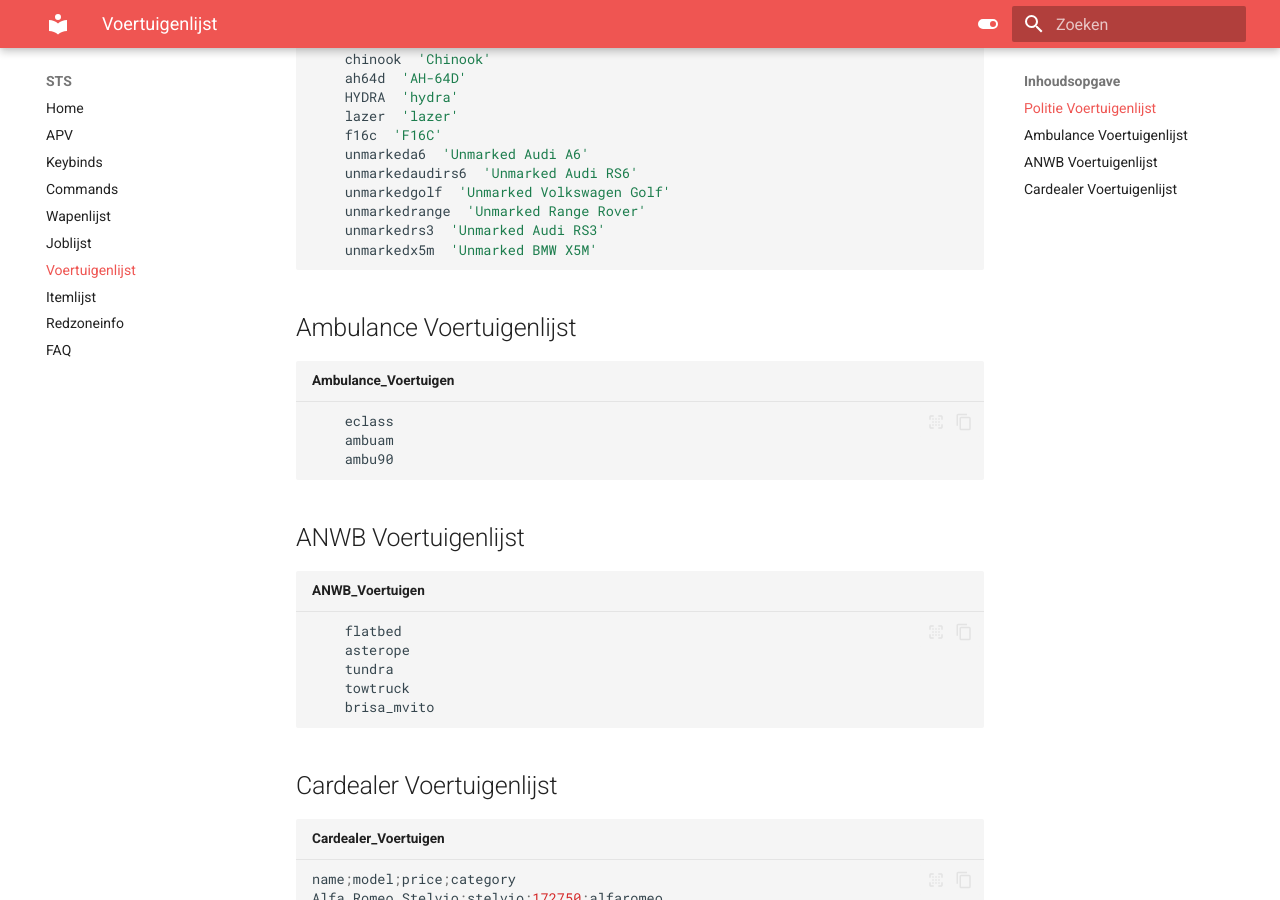
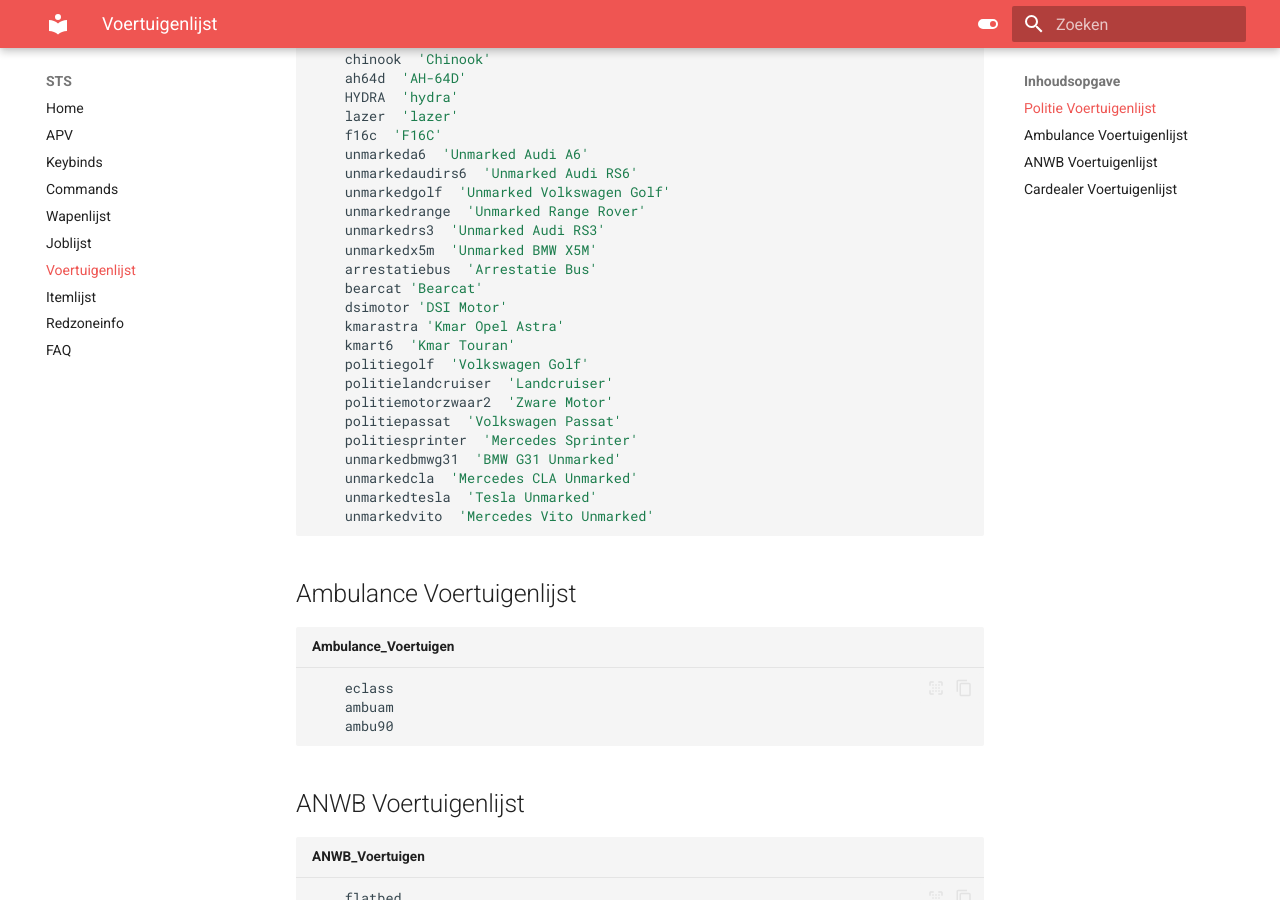
Before and after one commit to Welseyy/STSAPV, an MkDocs documentation site: the page built from docs/voertuigenlijst.md, in a window 1280 px wide and 900 px high, scrolled down 754 px. Built offline with MkDocs 1.6.1 and Material for MkDocs 9.7.7, drawn with Linux system fonts in a browser that asks for light colours.

Commit message:
Update voertuigenlijst.md

````diff
--- a/docs/voertuigenlijst.md
+++ b/docs/voertuigenlijst.md
@@ -40,6 +40,20 @@ Hieronder vindt je de voertuigenlijst
     unmarkedrange  'Unmarked Range Rover'
     unmarkedrs3  'Unmarked Audi RS3'
     unmarkedx5m  'Unmarked BMW X5M'
+    arrestatiebus  'Arrestatie Bus'
+    bearcat 'Bearcat'
+    dsimotor 'DSI Motor'
+    kmarastra 'Kmar Opel Astra'
+    kmart6  'Kmar Touran'
+    politiegolf  'Volkswagen Golf'
+    politielandcruiser  'Landcruiser'
+    politiemotorzwaar2  'Zware Motor'
+    politiepassat  'Volkswagen Passat'
+    politiesprinter  'Mercedes Sprinter'
+    unmarkedbmwg31  'BMW G31 Unmarked'
+    unmarkedcla  'Mercedes CLA Unmarked'
+    unmarkedtesla  'Tesla Unmarked'
+    unmarkedvito  'Mercedes Vito Unmarked'
 ```
 
 
````
